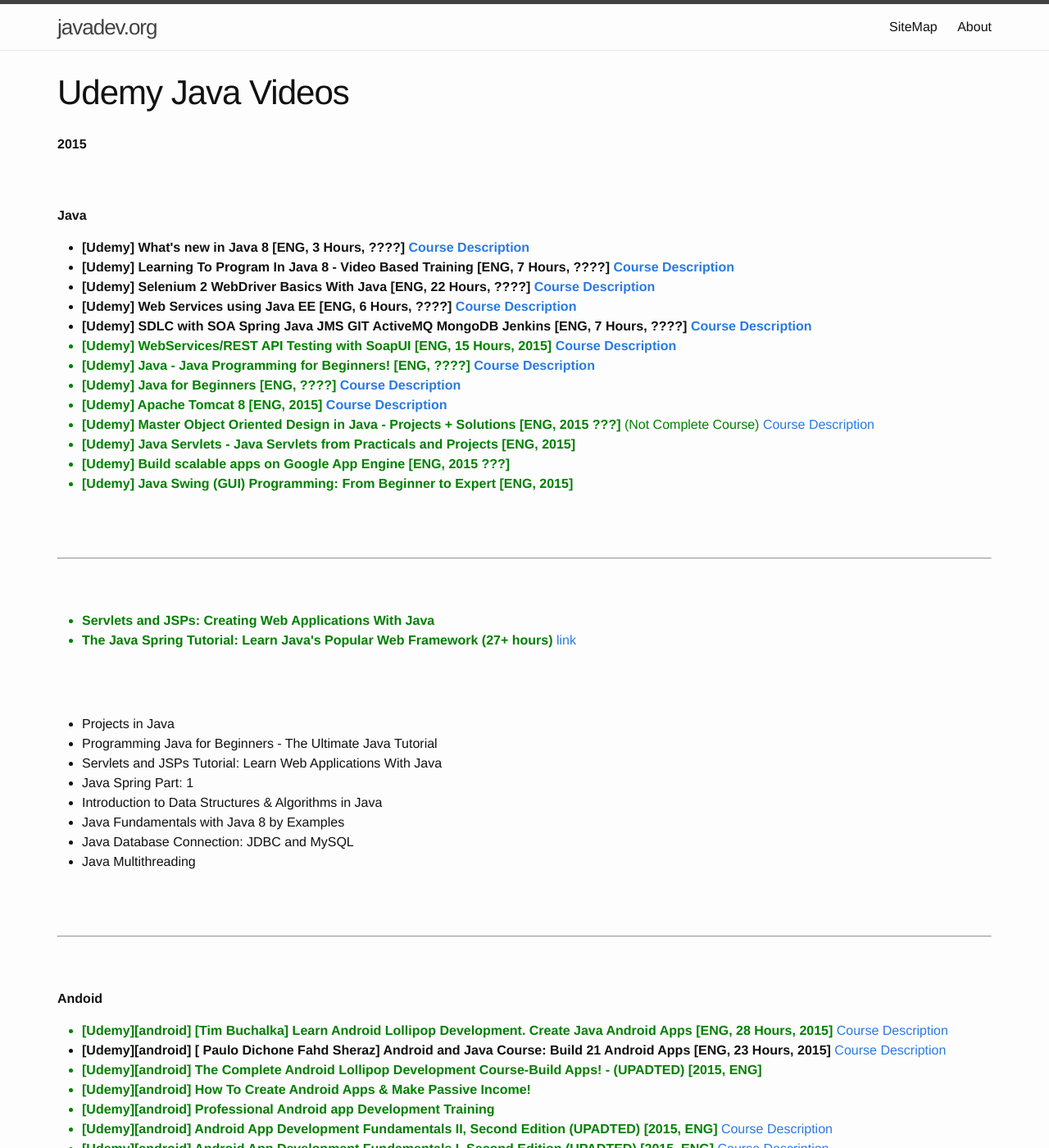
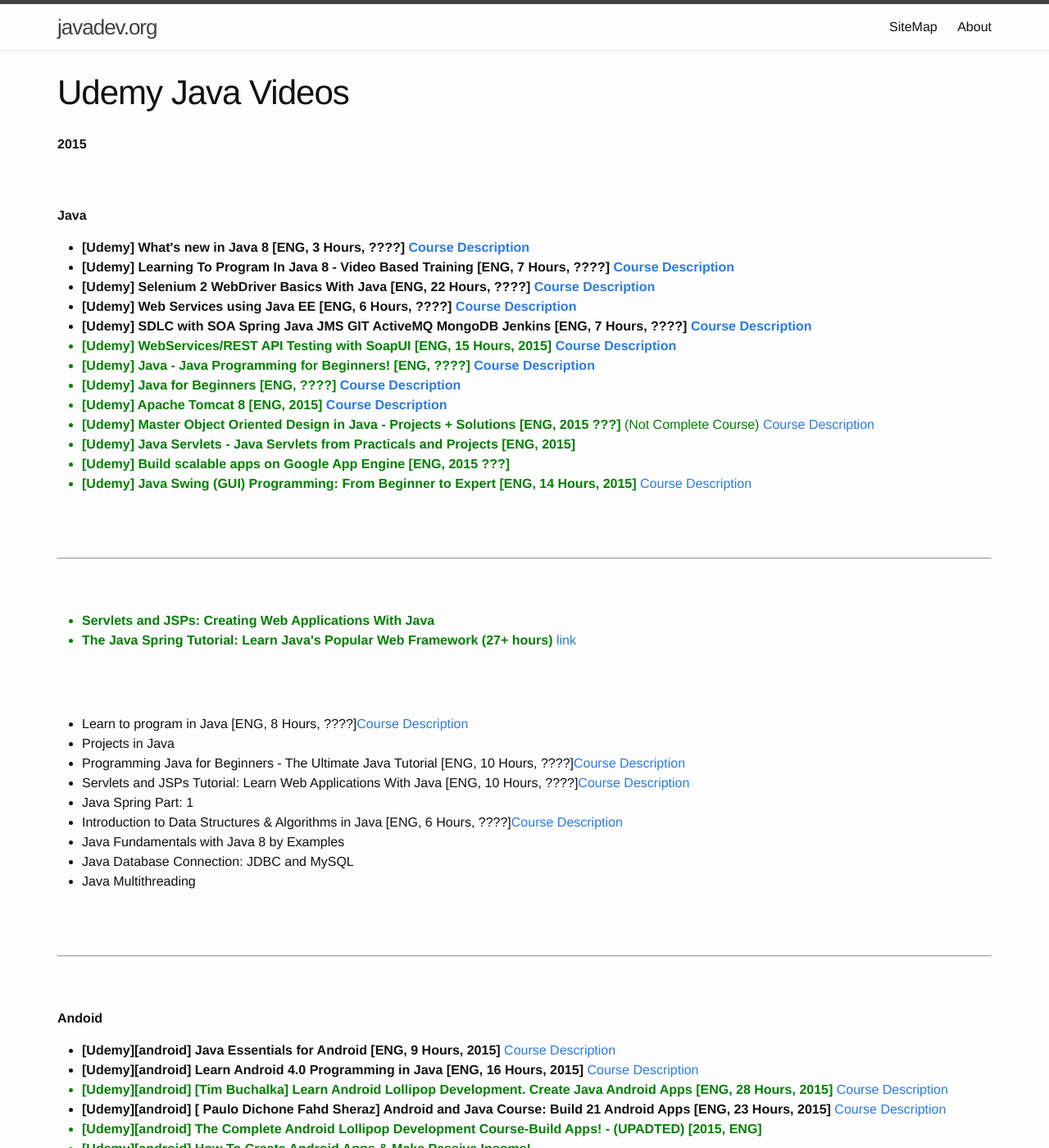
Before and after one commit to webmakaka/javadev.org, a Jekyll site: the page built from website/library/collections/video/paid/udemy.md, in a window 1280 px wide and 1400 px high. Shown: the whole window at 82% size. Built offline with Jekyll 4.4.1, drawn with Linux system fonts in a browser that asks for light colours.

Commit message:
Update udemy.md

```diff
--- a/website/library/collections/video/paid/udemy.md
+++ b/website/library/collections/video/paid/udemy.md
@@ -25,7 +25,7 @@
 
 <li style="color:green"><strong>[Udemy] Java Servlets - Java Servlets from Practicals and Projects [ENG, 2015] </strong></li>
 <li style="color:green"><strong>[Udemy] Build scalable apps on Google App Engine [ENG, 2015 ???] </strong></li>
-<li style="color:green"><strong>[Udemy] Java Swing (GUI) Programming: From Beginner to Expert [ENG, 2015] </strong></li>
+<li style="color:green"><strong>[Udemy] Java Swing (GUI) Programming: From Beginner to Expert [ENG, 14 Hours, 2015] </strong><a href="https://www.udemy.com/java-swing-complete/">Course Description</a></li>
 </ul>
 
 <br/><br/>
@@ -42,11 +42,12 @@
 <br/><br/>
 
 <ul>
+        <li>Learn to program in Java [ENG, 8 Hours, ????]<a href="https://www.udemy.com/learn-to-program-in-java/">Course Description</a></li>
 	<li>Projects in Java</li>
-	<li>Programming Java for Beginners - The Ultimate Java Tutorial </li>
-	<li>Servlets and JSPs Tutorial: Learn Web Applications With Java </li>
+	<li>Programming Java for Beginners - The Ultimate Java Tutorial [ENG, 10 Hours, ????]<a href="https://www.udemy.com/learn-to-program-with-java/">Course Description</a> </li>
+	<li>Servlets and JSPs Tutorial: Learn Web Applications With Java [ENG, 10 Hours, ????]<a href="https://www.udemy.com/javawebtut/">Course Description</a></li>
 	<li>Java Spring Part: 1</li>
-	<li>Introduction to Data Structures & Algorithms in Java </li>
+	<li>Introduction to Data Structures & Algorithms in Java [ENG, 6 Hours, ????]<a href="https://www.udemy.com/introduction-to-data-structures-algorithms-in-java/">Course Description</a></li>
 	<li>Java Fundamentals with Java 8 by Examples </li>
 	<li>Java Database Connection: JDBC and MySQL</li>
 	<li>Java Multithreading </li>
@@ -60,6 +61,11 @@
 <strong>Andoid</strong>
 
 <ul>
+<li><strong>[Udemy][android] Java Essentials for Android [ENG, 9 Hours, 2015]</strong><a href="https://www.udemy.com/java-essentials-for-android/"> Course Description</a></li>
+
+
+<li><strong>[Udemy][android] Learn Android 4.0 Programming in Java [ENG, 16 Hours, 2015]</strong><a href="https://www.udemy.com/android-tutorial/"> Course Description</a></li>
+
 <li style="color:green"><strong>[Udemy][android] [Tim Buchalka] Learn Android Lollipop Development. Create Java Android Apps [ENG, 28 Hours, 2015]</strong><a href="https://www.udemy.com/android-lollipop-complete-development-course/"> Course Description</a></li>
 <li><strong>[Udemy][android] [ Paulo Dichone Fahd Sheraz] Android and Java Course: Build 21 Android Apps [ENG,  23 Hours, 2015]</strong><a href="https://www.udemy.com/complete-android-developer-course/"> Course Description</a></li>
 <li style="color:green"><strong>[Udemy][android] The Complete Android Lollipop Development Course-Build Apps! - (UPADTED) [2015, ENG]</strong></li>
```
